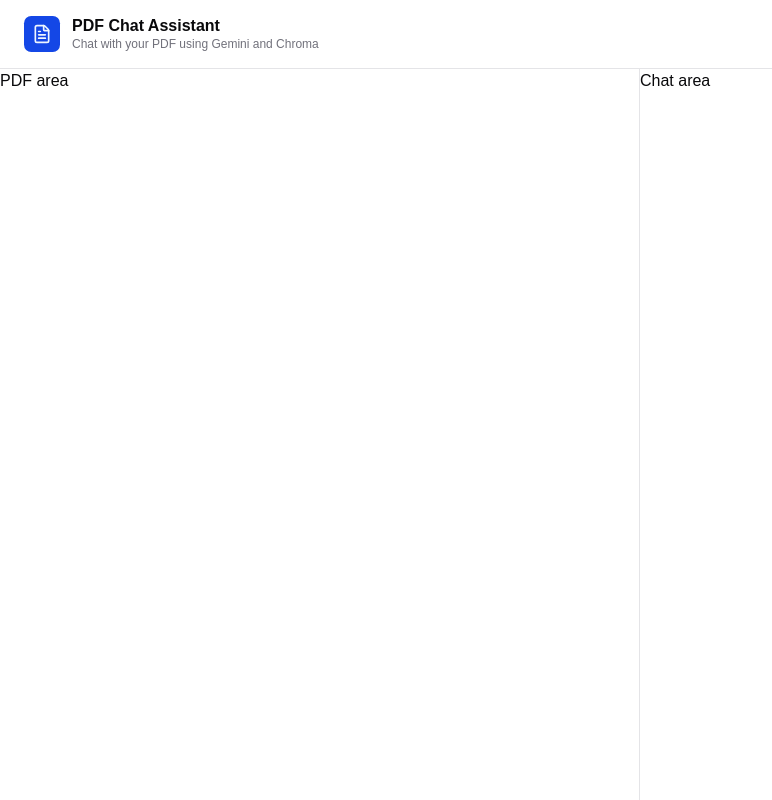
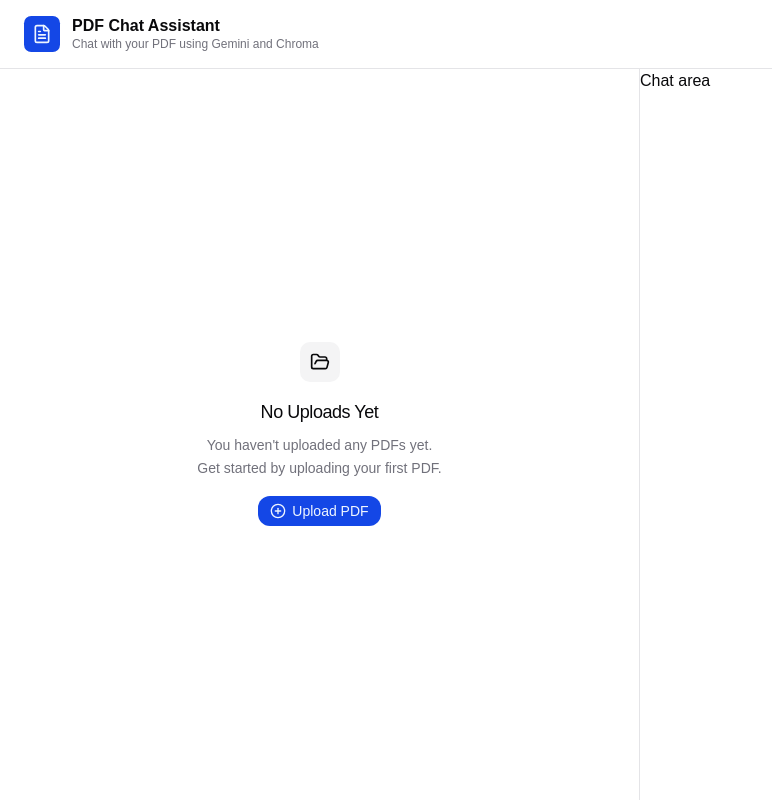
Before and after one commit to arkaman/pdf-chat-client, a React (Vite) app: page / in a window 1280 px wide. Shown: the whole page, without its empty margins (0-772 px from the left). Built offline with nearby package versions, Linux system fonts and the light colour scheme.

Commit message:
feat(ui): add EmptyUpload component for handling no uploads state

```diff
--- a/src/App.tsx
+++ b/src/App.tsx
@@ -1,12 +1,13 @@
 import { AppHeader } from "./components/app-header"
+import { EmptyUpload } from "./components/empty-upload"
 
 export function App() {
   return (
     <div className="flex h-svh flex-col">
       <AppHeader />
       <div className="flex min-h-0 flex-1 flex-col md:flex-row">
-        <div className="w-full md:w-1/2 min-w-0 border-r md:border-r border-b md:border-b-0">
-          PDF area
+        <div className="w-full md:w-1/2 min-w-0 border-r border-b md:border-b-0 flex items-center justify-center">
+          <EmptyUpload />
         </div>
 
         <div className="w-full md:w-1/2 min-w-0">
--- /dev/null
+++ b/src/components/empty-upload.tsx
@@ -0,0 +1,34 @@
+import { CirclePlus, FolderOpen } from 'lucide-react';
+
+import { Button } from "@/components/ui/button"
+import {
+    Empty,
+    EmptyContent,
+    EmptyDescription,
+    EmptyHeader,
+    EmptyMedia,
+    EmptyTitle,
+} from "@/components/ui/empty"
+
+export function EmptyUpload() {
+    return (
+        <Empty>
+            <EmptyHeader>
+                <EmptyMedia variant="icon">
+                    <FolderOpen />
+                </EmptyMedia>
+                <EmptyTitle>No Uploads Yet</EmptyTitle>
+                <EmptyDescription>
+                    You haven&apos;t uploaded any PDFs yet. Get started by uploading
+                    your first PDF.
+                </EmptyDescription>
+            </EmptyHeader>
+            <EmptyContent className="flex-row justify-center gap-2">
+                <Button>
+                    <CirclePlus />
+                    Upload PDF
+                </Button>
+            </EmptyContent>
+        </Empty>
+    )
+}
--- /dev/null
+++ b/src/components/ui/empty.tsx
@@ -0,0 +1,104 @@
+import { cva, type VariantProps } from "class-variance-authority"
+
+import { cn } from "@/lib/utils"
+
+function Empty({ className, ...props }: React.ComponentProps<"div">) {
+  return (
+    <div
+      data-slot="empty"
+      className={cn(
+        "flex w-full min-w-0 flex-1 flex-col items-center justify-center gap-4 rounded-3xl border-dashed p-12 text-center text-balance",
+        className
+      )}
+      {...props}
+    />
+  )
+}
+
+function EmptyHeader({ className, ...props }: React.ComponentProps<"div">) {
+  return (
+    <div
+      data-slot="empty-header"
+      className={cn("flex max-w-sm flex-col items-center gap-2", className)}
+      {...props}
+    />
+  )
+}
+
+const emptyMediaVariants = cva(
+  "mb-2 flex shrink-0 items-center justify-center [&_svg]:pointer-events-none [&_svg]:shrink-0",
+  {
+    variants: {
+      variant: {
+        default: "bg-transparent",
+        icon: "flex size-10 shrink-0 items-center justify-center rounded-xl bg-muted text-foreground [&_svg:not([class*='size-'])]:size-5",
+      },
+    },
+    defaultVariants: {
+      variant: "default",
+    },
+  }
+)
+
+function EmptyMedia({
+  className,
+  variant = "default",
+  ...props
+}: React.ComponentProps<"div"> & VariantProps<typeof emptyMediaVariants>) {
+  return (
+    <div
+      data-slot="empty-icon"
+      data-variant={variant}
+      className={cn(emptyMediaVariants({ variant, className }))}
+      {...props}
+    />
+  )
+}
+
+function EmptyTitle({ className, ...props }: React.ComponentProps<"div">) {
+  return (
+    <div
+      data-slot="empty-title"
+      className={cn(
+        "font-heading text-lg font-medium tracking-tight",
+        className
+      )}
+      {...props}
+    />
+  )
+}
+
+function EmptyDescription({ className, ...props }: React.ComponentProps<"p">) {
+  return (
+    <div
+      data-slot="empty-description"
+      className={cn(
+        "text-sm/relaxed text-muted-foreground [&>a]:underline [&>a]:underline-offset-4 [&>a:hover]:text-primary",
+        className
+      )}
+      {...props}
+    />
+  )
+}
+
+function EmptyContent({ className, ...props }: React.ComponentProps<"div">) {
+  return (
+    <div
+      data-slot="empty-content"
+      className={cn(
+        "flex w-full max-w-sm min-w-0 flex-col items-center gap-4 text-sm text-balance",
+        className
+      )}
+      {...props}
+    />
+  )
+}
+
+export {
+  Empty,
+  EmptyHeader,
+  EmptyTitle,
+  EmptyDescription,
+  EmptyContent,
+  EmptyMedia,
+}
```
